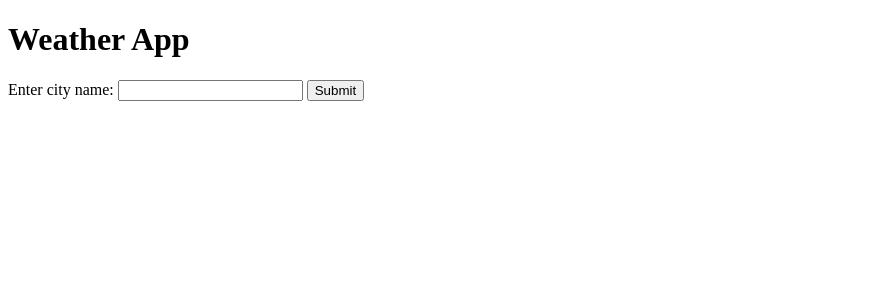
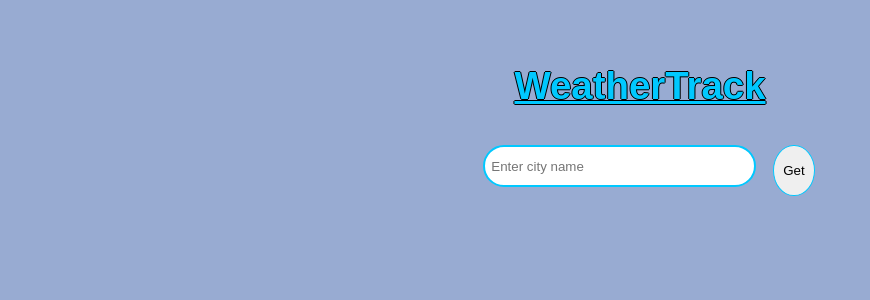
Before and after one commit to GauravPathak77/WeatherTrack, a Flask app: page / in a window 1280 px wide. Shown: the top 300 px of the page, without its empty margins (0-870 px from the left). Run offline with Flask 3, Linux system fonts and the light colour scheme.

Commit message:
WeatherTrack V1.0

```diff
--- a/server.py
+++ b/server.py
@@ -1,7 +1,11 @@
 from flask import Flask, render_template, request
 import requests
+from dotenv import dotenv_values
+import math
 
 app = Flask(__name__)
+
+config = dotenv_values(".env")
 
 
 @app.route('/')
@@ -12,12 +16,36 @@
 @app.route('/', methods=['POST'])
 def weather():
     city = request.form['city']
-    url = f'http://api.openweathermap.org/data/2.5/weather?q={city}&appid=c3a14b64fd3eb5f994230183700f79d1&units=metric'
-    response = requests.get(url)
+    api_key = config['API']
+    weather_url = f'http://api.openweathermap.org/data/2.5/weather?q={city}&appid={api_key}&units=metric'
+
+    response = requests.get(weather_url)
     data = response.json()
-    temperature = data['main']['temp']
-    weather_desc = data['weather'][0]['description']
-    return render_template('index.html', temperature=temperature, weather_desc=weather_desc)
+
+    if data['cod'] != '404':
+        lat = data['coord']['lat']
+        lon = data['coord']['lon']
+        z = 10
+        n = 2 ** z
+        x = math.floor((lon + 180) / 360 * n)
+        y = math.floor(
+            (1 - math.log(math.tan(lat * math.pi / 180) + 1 / math.cos(lat * math.pi / 180)) / math.pi) / 2 * n)
+        # map_url = f'https://www.google.com/maps/place/{city}/@{lat},{lon},10z'
+        icon = data['weather'][0]['icon']
+        ImageURL =  f'http://openweathermap.org/img/wn/"{icon}@2x.png'
+        weather_info = {
+            'city': data['name'],
+            'temperature': data['main']['temp'],
+            'humidity': data['main']['humidity'],
+            'description': data['weather'][0]['description'],
+            'icon': data['weather'][0]['icon'],
+            'map_url': map_url,
+            'image' : ImageURL,
+        }
+    else:
+        weather_info = None
+
+    return render_template('index.html', weather_info=weather_info)
 
 
 if __name__ == '__main__':
--- /dev/null
+++ b/static/style.css
@@ -0,0 +1,112 @@
+*{
+    padding: 0px;
+    margin: 0px;
+}
+body{
+    /* background-color: #213555; */
+    width: 100%;
+    animation: changeBg 10s linear infinite;
+}
+@keyframes changeBg{
+    0%{
+        background-color: #8CC0DE;
+    }
+    20%{
+        background-color: #CCEEBC;
+    }
+    40% {
+        background-color: #FAD9E6;
+    }
+    60% {
+        background-color: #ACBCFF;
+    }
+    80% {
+        background-color: #698269;
+    }
+    100% {
+        background-color: #526D82;
+    }
+}
+h1{
+    font-family: "Josefine Sans", sans-serif;
+    font-size: 3vw;
+    color: rgb(0, 200, 255);
+    text-shadow: 1px 0 0 #000, 0 -1px 0 #000, 0 1px 0 #000, -1px 0 0 #000;
+    text-decoration: underline;
+}
+p{
+    text-transform: capitalize;
+}
+.headContainer{
+    display: flex;
+    flex-direction: column;
+    justify-content: space-evenly;
+    align-items: center;
+    padding: 5%;
+}
+.form{
+    display: flex;
+    flex-direction: row;
+    justify-content: space-between;
+    padding: 5%;
+    z-index: 1;
+}
+input{
+    width: 25vw;
+    height: 2vw;
+    margin: 5%;
+    border: 2px solid rgb(0, 200, 255);
+    border-radius: 15vw;
+    padding: 0.5vw;
+}
+button{
+    border: 1px solid rgb(0, 200, 255);
+    height: 4vw;
+    width: 4vw;
+    border-radius: 50%;
+    margin-top: 5%;
+    cursor: pointer;
+}
+
+.middle{
+    display: flex;
+    flex-direction: column;
+    justify-content: space-evenly;
+    align-items: center;
+}
+.cont1{
+    border: 1px solid black;
+    display: flex;
+    flex-direction: column;
+    justify-content: space-evenly;
+    align-items: center;
+    width: 25vw;
+    height: 10vw;
+    border-radius: 0.5vw;
+    z-index: 3;
+    background-color: #ECF9FF;
+    box-sizing: border-box;
+    box-shadow: -9px 15px 21px -3px rgba(0, 0, 0, 0.65);
+        -webkit-box-shadow: -9px 15px 21px -3px rgba(0, 0, 0, 0.65);
+        -moz-box-shadow: -9px 15px 21px -3px rgba(0, 0, 0, 0.65);
+}
+.container{
+    display: flex;
+    flex-direction: row;
+    justify-content: space-evenly;
+    padding: 5%;
+    z-index: 1;
+    width:100%;
+}
+.card{
+    border: 1px solid black;
+    width: 10vw;
+    height: 5vw;
+    border-radius: 1vw;
+    z-index: 1;
+    padding: 1vw;
+    background-color: #CCEEBC;
+    box-shadow: -9px 15px 21px -3px rgba(0, 0, 0, 0.65);
+        -webkit-box-shadow: -9px 15px 21px -3px rgba(0, 0, 0, 0.65);
+        -moz-box-shadow: -9px 15px 21px -3px rgba(0, 0, 0, 0.65);
+}
--- a/templates/index.html
+++ b/templates/index.html
@@ -1,18 +1,42 @@
 <!DOCTYPE html>
-<html>
+<html lang="en">
 <head>
-    <title>Weather App</title>
+    <meta charset="UTF-8">
+    <meta name="viewport" content="width=device-width, initial-scale=1.0">
+    <title>WeatherTrack</title>
+    <link rel="stylesheet" href="static/style.css">
 </head>
 <body>
-    <h1>Weather App</h1>
-    <form method="POST">
-        <label for="city">Enter city name:</label>
-        <input type="text" id="city" name="city">
-        <button type="submit">Submit</button>
-    </form>
-    {% if temperature and weather_desc %}
-        <p>Temperature: {{ temperature }} &#8451;</p>
-        <p>Weather description: {{ weather_desc }}</p>
+        <div class="headContainer">
+            <h1>WeatherTrack</h1>
+            <form method="POST">
+                <div class="form">
+                    <input type="text" name="city" placeholder="Enter city name" required>
+                    <button type="submit">Get</button>
+                </div>
+            </form>
+        </div>
+
+    {% if weather_info %}
+    <div class="middle">
+        <div class="cont1">
+        <img src=
+        {{ ImageUrl }}
+        >
+        <h2>{{ weather_info.city }}</h2>
+    <p>Description: {{ weather_info.description }}</p>
+    </div>
+    <div class="container">
+        <div class="card">
+        <p>Temperature: {{ weather_info.temperature }}°C</p>
+    </div>
+    <div class="card">
+    <p>Humidity: {{ weather_info.humidity }}%</p>
+    </div>
+    </div>
+    </div>
+    <!-- <img src="{{ weather_info.map_url }}" alt="City Map"> -->
+    <!-- <iframe src="{{ weather_info.map_url }}" width="500" height="300" style="border:0;" allowfullscreen="" loading="lazy" referrerpolicy="no-referrer-when-downgrade"></iframe> -->
     {% endif %}
 </body>
 </html>
```
Also changed, not shown: 1 other file.
